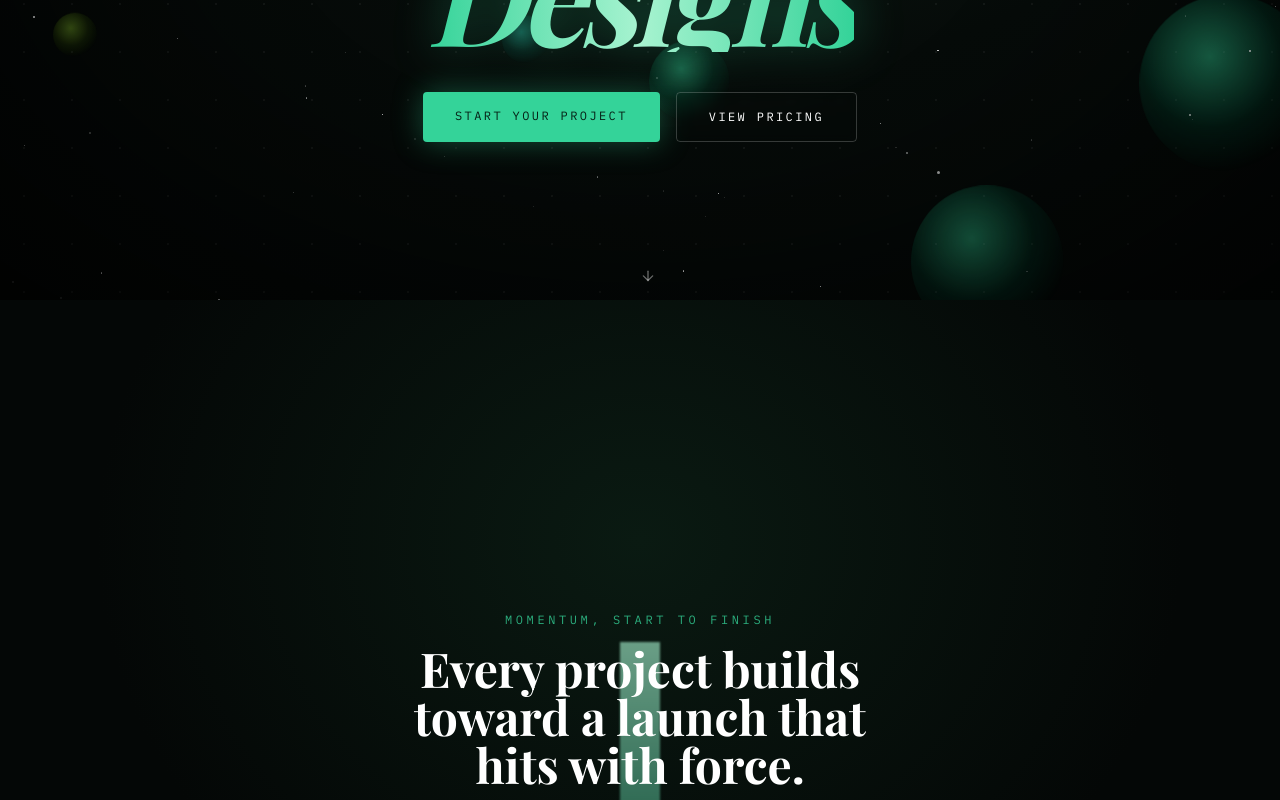
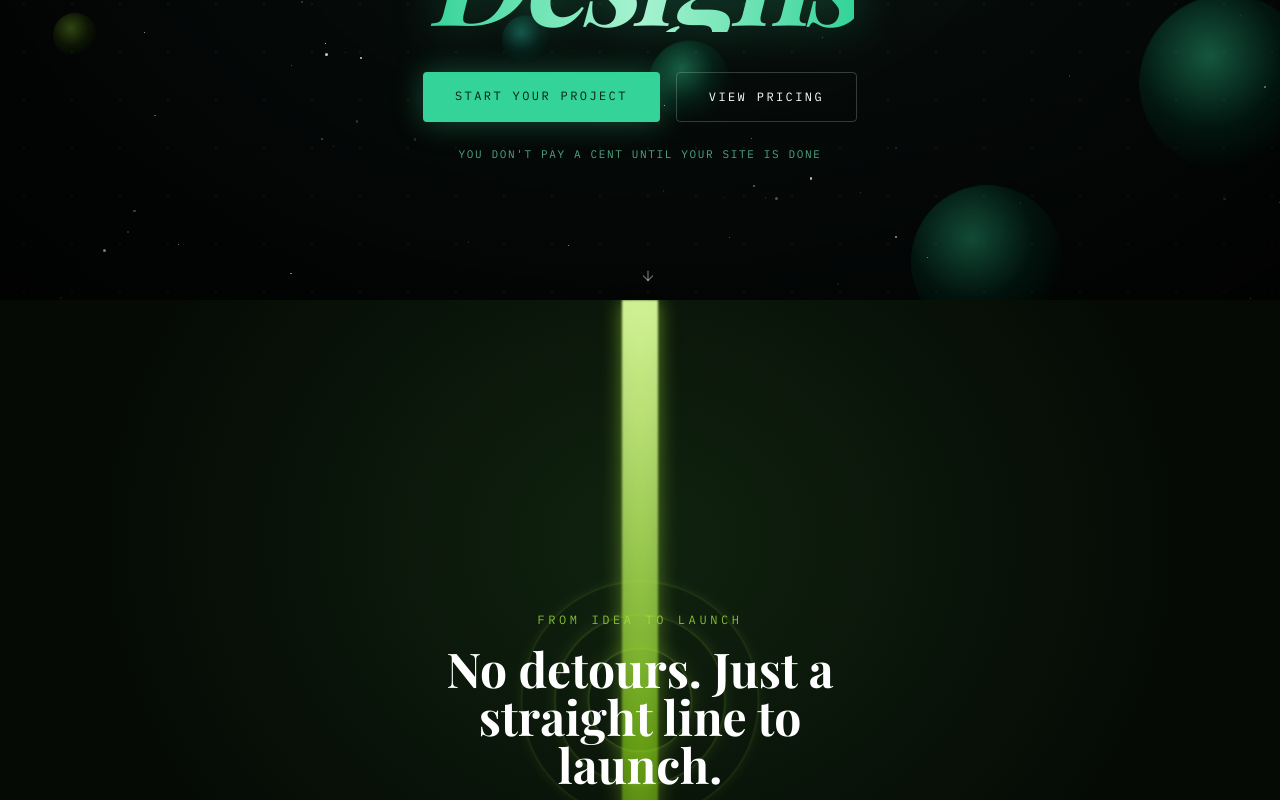
Before and after one commit to mmelgoza081-eng/GreenSide-Designs, a React (Vite) app: page / in a window 1280 px wide. Shown: the part 500-1300 px from the top of the page. Built offline with nearby package versions, Linux system fonts and the light colour scheme.

Commit message:
more shooting stars, radioactive river, swirl phase, ambient backgrounds, fix broken link

```diff
--- a/src/components/home/HeroSection.jsx
+++ b/src/components/home/HeroSection.jsx
@@ -21,7 +21,7 @@ export default function HeroSection() {
       <RadioactiveOrbs count={16} />
 
       {/* Real shooting stars + fixed starfield */}
-      <ShootingStars starCount={110} shooters={6} />
+      <ShootingStars starCount={110} shooters={7} fireballs={2} />
 
       {/* Fine grid, quiet */}
       <div
@@ -94,6 +94,15 @@ export default function HeroSection() {
             View Pricing
           </Link>
         </motion.div>
+
+        <motion.p
+          initial={{ opacity: 0 }}
+          animate={{ opacity: 1 }}
+          transition={{ delay: 1, duration: 0.8 }}
+          className="font-mono text-[11px] uppercase tracking-[0.15em] text-emerald-300/70 mt-6"
+        >
+          You don't pay a cent until your site is done
+        </motion.p>
       </motion.div>
 
       {/* Scroll indicator */}
--- a/src/components/home/RiverFall.jsx
+++ b/src/components/home/RiverFall.jsx
@@ -2,73 +2,115 @@ import React, { useRef } from 'react';
 import { motion, useScroll, useTransform } from 'framer-motion';
 
 // A winding river at the top of the section that, as you scroll through it,
-// straightens out and plunges into a waterfall at the bottom — the "river
-// becomes a waterfall" scroll moment.
+// straightens out and plunges into a radioactive-glowing waterfall — then the
+// falling water breaks apart into swirling rings that carry you into the next
+// section. Three scroll-linked phases in one continuous piece.
 export default function RiverFall() {
   const ref = useRef(null);
   const { scrollYProgress } = useScroll({ target: ref, offset: ['start end', 'end start'] });
 
-  // The river path morphs from a winding curve (0) to a straight vertical drop (1)
-  const pathMorph = useTransform(scrollYProgress, [0.15, 0.65], [0, 1]);
-  const fallOpacity = useTransform(scrollYProgress, [0.55, 0.8], [0, 1]);
-  const fallHeight = useTransform(scrollYProgress, [0.55, 0.85], ['0%', '100%']);
-  const mistOpacity = useTransform(scrollYProgress, [0.7, 0.9], [0, 0.9]);
-  const headline = useTransform(scrollYProgress, [0, 0.3], [0, 1]);
+  // Phase 1: river straightens (0.1 -> 0.4)
+  const pathMorph = useTransform(scrollYProgress, [0.1, 0.4], [0, 1]);
+  const headline = useTransform(scrollYProgress, [0, 0.25], [0, 1]);
+  const riverOpacity = useTransform(scrollYProgress, [0, 0.35, 0.55], [1, 1, 0]);
+
+  // Phase 2: waterfall plunge + mist (0.35 -> 0.65)
+  const fallOpacity = useTransform(scrollYProgress, [0.35, 0.55], [0, 1]);
+  const fallHeight = useTransform(scrollYProgress, [0.35, 0.65], ['0%', '100%']);
+  const mistOpacity = useTransform(scrollYProgress, [0.5, 0.7], [0, 0.9]);
+
+  // Phase 3: swirls take over (0.62 -> 1)
+  const swirlOpacity = useTransform(scrollYProgress, [0.62, 0.78], [0, 1]);
+  const swirlScale = useTransform(scrollYProgress, [0.62, 1], [0.6, 1.4]);
+  const swirlRotate = useTransform(scrollYProgress, [0.62, 1], [0, 220]);
+  const subline = useTransform(scrollYProgress, [0.75, 0.92], [0, 1]);
 
   const windingPath = 'M 200 0 C 260 120, 120 220, 200 340 C 280 460, 130 560, 200 700 C 250 800, 180 880, 200 1000';
   const straightPath = 'M 200 0 L 200 1000';
 
   return (
-    <section ref={ref} className="relative bg-[#040706]" style={{ height: '220vh' }}>
+    <section ref={ref} className="relative bg-[#040706]" style={{ height: '320vh' }}>
       <div className="sticky top-0 h-screen overflow-hidden flex items-center justify-center">
-        {/* Ambient dark backdrop */}
+        {/* Ambient dark backdrop, radioactive-tinted */}
         <div className="absolute inset-0" style={{
-          background: 'radial-gradient(ellipse at 50% 30%, #0a1a12 0%, #040706 60%)',
+          background: 'radial-gradient(ellipse at 50% 30%, #10230f 0%, #050a05 60%)',
         }} />
 
         {/* River / waterfall SVG */}
-        <svg viewBox="0 0 400 1000" className="absolute h-full left-1/2 -translate-x-1/2" preserveAspectRatio="xMidYMid slice">
+        <motion.svg style={{ opacity: riverOpacity }} viewBox="0 0 400 1000" className="absolute h-full left-1/2 -translate-x-1/2" preserveAspectRatio="xMidYMid slice">
           <defs>
             <linearGradient id="riverGrad" x1="0" y1="0" x2="0" y2="1">
-              <stop offset="0%" stopColor="#a7f3d0" stopOpacity="0.9" />
-              <stop offset="100%" stopColor="#10b981" stopOpacity="0.5" />
+              <stop offset="0%" stopColor="#d9f99d" stopOpacity="0.95" />
+              <stop offset="55%" stopColor="#84cc16" stopOpacity="0.7" />
+              <stop offset="100%" stopColor="#4d7c0f" stopOpacity="0.4" />
             </linearGradient>
           </defs>
           <motion.path
             d={useTransform(pathMorph, v => v < 1 ? windingPath : straightPath)}
             fill="none"
             stroke="url(#riverGrad)"
-            strokeWidth={18}
+            strokeWidth={16}
             strokeLinecap="round"
-            style={{ filter: 'drop-shadow(0 0 12px rgba(52,211,153,0.4))' }}
+            style={{ filter: 'drop-shadow(0 0 18px rgba(163,230,53,0.55))' }}
           />
-        </svg>
+        </motion.svg>
 
-        {/* Waterfall plunge + mist, appears once the river has straightened */}
+        {/* Waterfall plunge + mist — radioactive lime glow */}
         <motion.div
-          className="absolute left-1/2 -translate-x-1/2 bottom-0 w-10"
+          className="absolute left-1/2 -translate-x-1/2 bottom-0 w-9"
           style={{ height: fallHeight, opacity: fallOpacity }}
         >
           <div className="w-full h-full" style={{
-            background: 'linear-gradient(180deg, rgba(167,243,208,0.9) 0%, rgba(16,185,129,0.5) 60%, rgba(16,185,129,0.15) 100%)',
-            filter: 'blur(1px)',
+            background: 'linear-gradient(180deg, rgba(217,249,157,0.95) 0%, rgba(132,204,22,0.6) 55%, rgba(132,204,22,0.15) 100%)',
+            filter: 'blur(1px) drop-shadow(0 0 10px rgba(163,230,53,0.6))',
           }} />
         </motion.div>
         <motion.div
-          className="absolute left-1/2 -translate-x-1/2 bottom-0 w-40 h-24 rounded-full"
+          className="absolute left-1/2 -translate-x-1/2 bottom-0 w-44 h-28 rounded-full"
           style={{
             opacity: mistOpacity,
-            background: 'radial-gradient(ellipse, rgba(255,255,255,0.5) 0%, transparent 70%)',
-            filter: 'blur(8px)',
+            background: 'radial-gradient(ellipse, rgba(217,249,157,0.55) 0%, transparent 70%)',
+            filter: 'blur(10px)',
           }}
         />
 
-        {/* Copy */}
+        {/* Phase 3 — swirls, radioactive rings expanding and rotating */}
+        <motion.div
+          className="absolute left-1/2 top-1/2 -translate-x-1/2 -translate-y-1/2"
+          style={{ opacity: swirlOpacity, scale: swirlScale, rotate: swirlRotate }}
+        >
+          {[0, 1, 2].map(i => (
+            <div
+              key={i}
+              className="absolute rounded-full"
+              style={{
+                width: 140 + i * 90,
+                height: 140 + i * 90,
+                left: -(140 + i * 90) / 2,
+                top: -(140 + i * 90) / 2,
+                border: `2px solid rgba(163,230,53,${0.5 - i * 0.12})`,
+                boxShadow: `0 0 ${20 - i * 4}px rgba(163,230,53,${0.35 - i * 0.08})`,
+              }}
+            />
+          ))}
+        </motion.div>
+
+        {/* Copy — phase 1 headline */}
         <motion.div style={{ opacity: headline }} className="relative z-10 text-center px-6 max-w-lg">
-          <p className="font-mono text-xs uppercase tracking-[0.3em] text-emerald-400/80 mb-4">Momentum, start to finish</p>
+          <p className="font-mono text-xs uppercase tracking-[0.3em] text-lime-400/80 mb-4">From idea to launch</p>
           <h2 className="font-display text-3xl md:text-5xl font-bold text-white leading-tight">
-            Every project builds toward a launch that hits with force.
+            No detours. Just a straight line to launch.
           </h2>
+        </motion.div>
+
+        {/* Copy — phase 3 subline, fades in as swirls take over */}
+        <motion.div
+          style={{ opacity: subline }}
+          className="absolute bottom-20 left-0 right-0 z-10 text-center px-6"
+        >
+          <p className="font-mono text-xs uppercase tracking-[0.3em] text-lime-300/80">
+            Ready when you are
+          </p>
         </motion.div>
       </div>
     </section>
--- a/src/components/ui/ShootingStars.jsx
+++ b/src/components/ui/ShootingStars.jsx
@@ -1,17 +1,22 @@
 import React, { useMemo } from 'react';
 import { motion } from 'framer-motion';
 
-// Fixed starfield — small static points of light
+// Fixed starfield — small static points of light, varied sizes and warmth
 function StaticStars({ count = 90 }) {
   const stars = useMemo(() => (
-    Array.from({ length: count }).map((_, i) => ({
+    Array.from({ length: count }).map((_, i) => {
+      const tint = Math.random();
+      const color = tint < 0.7 ? '#ffffff' : tint < 0.88 ? '#bfe9ff' : '#ffe9c4';
+      return {
         id: i,
         top: Math.random() * 100,
         left: Math.random() * 100,
-      size: Math.random() * 1.6 + 0.6,
+        size: Math.random() * 2 + 0.5,
         delay: Math.random() * 6,
         duration: Math.random() * 3 + 2.5,
-    }))
+        color,
+      };
+    })
   ), [count]);
 
   return (
@@ -19,8 +24,8 @@ function StaticStars({ count = 90 }) {
       {stars.map(s => (
         <motion.div
           key={s.id}
-          className="absolute rounded-full bg-white"
-          style={{ top: `${s.top}%`, left: `${s.left}%`, width: s.size, height: s.size }}
+          className="absolute rounded-full"
+          style={{ top: `${s.top}%`, left: `${s.left}%`, width: s.size, height: s.size, background: s.color }}
           animate={{ opacity: [0.15, 0.9, 0.15] }}
           transition={{ repeat: Infinity, duration: s.duration, delay: s.delay, ease: 'easeInOut' }}
         />
@@ -29,55 +34,94 @@ function StaticStars({ count = 90 }) {
   );
 }
 
-// A single shooting star: a bright head with a fading tail, streaking at an angle
-function Shooter({ top, left, delay, duration, length }) {
+// A single shooting star: a bright head with a fading tail, streaking at an angle.
+// "fireball" variants get a warm orange/red core and a thicker, glowier tail.
+function Shooter({ top, left, delay, duration, length, angle, thickness, headColor, tailColor, glow, fireball }) {
   return (
     <motion.div
       className="absolute"
       style={{ top: `${top}%`, left: `${left}%` }}
       initial={{ opacity: 0, x: 0, y: 0 }}
-      animate={{ opacity: [0, 1, 1, 0], x: length, y: length * 0.45 }}
+      animate={{
+        opacity: [0, 1, 1, 0],
+        x: length * Math.cos((angle * Math.PI) / 180),
+        y: length * Math.sin((angle * Math.PI) / 180),
+      }}
       transition={{
         repeat: Infinity,
         repeatDelay: duration + Math.random() * 6,
-        duration: 1.1,
+        duration: fireball ? 1.5 : 1.1,
         delay,
         ease: 'easeIn',
       }}
     >
+      <div className="relative" style={{ transform: `rotate(${angle}deg)`, transformOrigin: 'left center' }}>
         <div
           style={{
             width: length,
-          height: 2,
-          background: 'linear-gradient(90deg, rgba(255,255,255,0.95) 0%, rgba(167,243,208,0.5) 35%, transparent 100%)',
-          transform: 'rotate(24deg)',
-          transformOrigin: 'left center',
+            height: thickness,
+            background: `linear-gradient(90deg, ${headColor} 0%, ${tailColor} 35%, transparent 100%)`,
             borderRadius: 999,
-          boxShadow: '0 0 8px 1px rgba(255,255,255,0.6)',
+            boxShadow: `0 0 ${glow}px ${Math.max(1, thickness / 2)}px ${headColor}`,
           }}
         />
+        {/* bright head dot for extra sparkle */}
+        <div
+          className="absolute rounded-full"
+          style={{
+            width: thickness * 2.2,
+            height: thickness * 2.2,
+            left: -thickness * 0.6,
+            top: -thickness * 0.6,
+            background: headColor,
+            boxShadow: `0 0 ${glow * 1.4}px ${glow / 3}px ${headColor}`,
+          }}
+        />
+      </div>
     </motion.div>
   );
 }
 
-export default function ShootingStars({ starCount = 90, shooters = 4 }) {
+export default function ShootingStars({ starCount = 90, shooters = 4, fireballs = 1 }) {
   const shooterConfigs = useMemo(() => (
     Array.from({ length: shooters }).map((_, i) => ({
       id: i,
-      top: Math.random() * 40,
-      left: Math.random() * 60,
-      delay: i * 2.4 + Math.random() * 2,
+      top: Math.random() * 45,
+      left: Math.random() * 65,
+      delay: i * 2.1 + Math.random() * 2,
       duration: 5 + Math.random() * 4,
-      length: 90 + Math.random() * 60,
+      length: 70 + Math.random() * 110,
+      angle: 18 + Math.random() * 20,
+      thickness: 1.5 + Math.random() * 2,
+      headColor: 'rgba(255,255,255,0.95)',
+      tailColor: 'rgba(167,243,208,0.55)',
+      glow: 8 + Math.random() * 6,
+      fireball: false,
     }))
   ), [shooters]);
+
+  const fireballConfigs = useMemo(() => (
+    Array.from({ length: fireballs }).map((_, i) => ({
+      id: `fb-${i}`,
+      top: 10 + Math.random() * 35,
+      left: Math.random() * 55,
+      delay: 3 + i * 4.5 + Math.random() * 3,
+      duration: 8 + Math.random() * 5,
+      length: 140 + Math.random() * 90,
+      angle: 22 + Math.random() * 16,
+      thickness: 4 + Math.random() * 2.5,
+      headColor: 'rgba(255,214,140,0.98)',
+      tailColor: 'rgba(251,113,36,0.6)',
+      glow: 18 + Math.random() * 8,
+      fireball: true,
+    }))
+  ), [fireballs]);
 
   return (
     <div className="absolute inset-0 overflow-hidden pointer-events-none">
       <StaticStars count={starCount} />
-      {shooterConfigs.map(cfg => (
-        <Shooter key={cfg.id} {...cfg} />
-      ))}
+      {shooterConfigs.map(cfg => <Shooter key={cfg.id} {...cfg} />)}
+      {fireballConfigs.map(cfg => <Shooter key={cfg.id} {...cfg} />)}
     </div>
   );
 }
--- a/src/pages/About.jsx
+++ b/src/pages/About.jsx
@@ -2,6 +2,7 @@ import React, { useRef } from 'react';
 import { motion, useInView } from 'framer-motion';
 import { Link } from 'react-router-dom';
 import { MapPin, Clock, Heart } from 'lucide-react';
+import AmbientBackground from '@/components/ui/AmbientBackground';
 
 const ABOUT_IMAGE = 'https://media.base44.com/images/public/6a239ffb5d3f7d9bfe82abfe/4221c8c43_generated_image.png';
 
@@ -52,7 +53,8 @@ export default function About() {
   const storyInView = useInView(storyRef, { once: true, margin: "-80px" });
 
   return (
-    <div className="pt-20">
+    <div className="pt-20 relative">
+      <AmbientBackground />
       {/* Header */}
       <section className="py-24 md:py-36 px-6 md:px-12 max-w-[1440px] mx-auto border-b border-border">
         <div ref={headerRef}>
```
Also changed, not shown: src/components/ui/AmbientBackground.jsx (added, +35 -0 lines), src/pages/Contact.jsx (+4 -3 lines), src/pages/Services.jsx (+12 -2 lines), vercel.json (added). Lines whose indentation alone changed are shown as unchanged.
